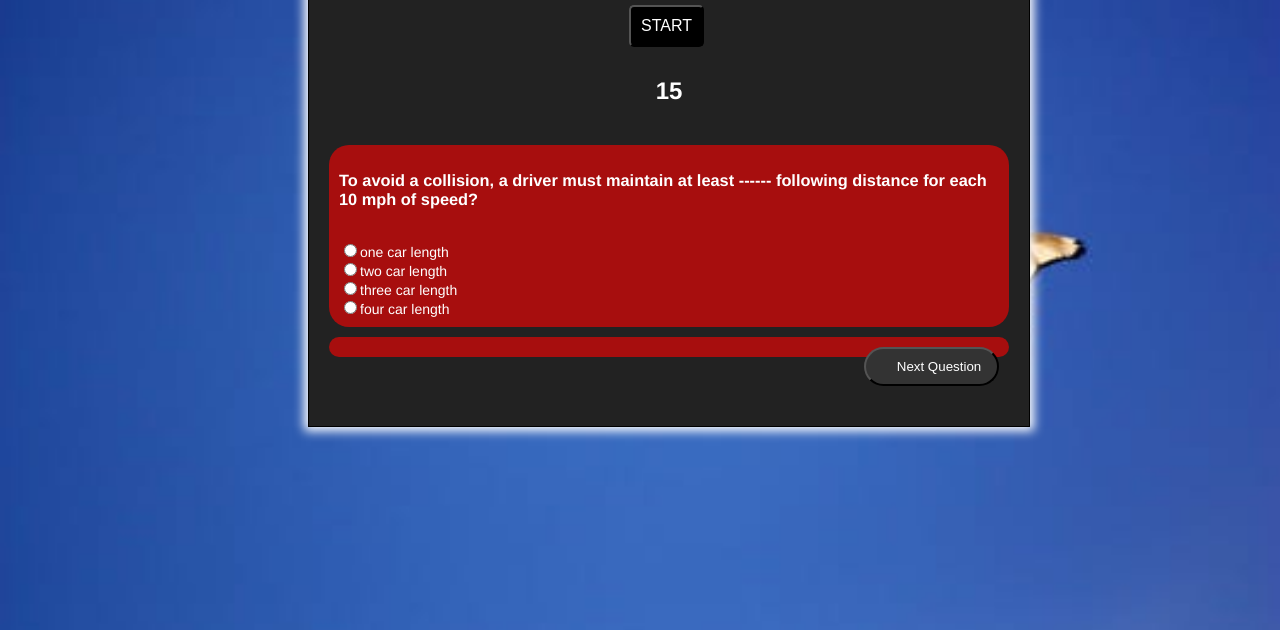
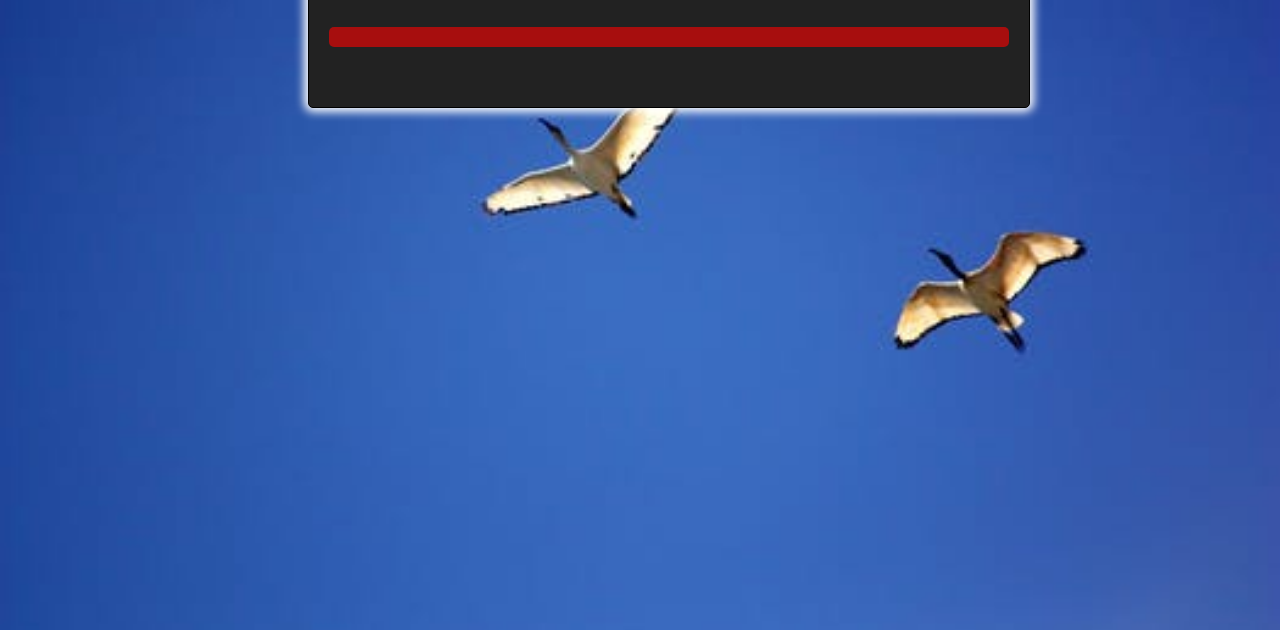
Before and after one commit to mdnurul62/TriviaGame, a plain HTML site: page index.html in a window 1280 px wide. Shown: the part 170-800 px from the top of the page. Drawn offline with nearby package versions, Linux system fonts and the light colour scheme.

Commit message:
Game files changed

```diff
--- a/assets/css/style.css
+++ b/assets/css/style.css
@@ -16,18 +16,19 @@ body {
 	height: auto;
 	position: absolute;
 	margin-left: 300px ;
-	margin-top: 50px;
+	margin-top: 0px;
 	padding: 20px;
 	border: 1px solid black;
 	box-shadow: 0 0 10px 4px #fff;
 	background: #222;
+	border-radius: 5px;
 }
 
 .title {
 	padding-top: 16px;
 	text-align: center;
 	text-transform: uppercase;
-	color: white;
+	color: tomato;
 }
 
 .start {
@@ -52,23 +53,36 @@ body {
 	color: white;
 }
 
-#test, #test_status {
+#questionNumber {
+	font-size: 16px;
+	color: white;
+}
+
+#test {
 	padding: 10px;
 	font-size: 14px;
 	background: rgba(255,0,0,0.6);
-	border-radius: 20px;
+	border-radius: 5px;
+	margin: 10px 0 10px 0;
+	color: white;
+}
+
+#test_status {
+	padding: 10px;
+	font-size: 14px;
 	margin: 10px 0 10px 0;
 	color: white;
 }
 
 
 .nextQuestion {
-	width: 135px;
-	padding: 10px 0 10px 15px;
+	width: 150px;
+	font-size: 16px;
+	color: white;
 	vertical-align: middle;
 	background: #333;
-	margin: 30px 0 20px 265px;
-	color: white;
-	border-radius: 20px;
+	margin-top: 30px;
+	border-radius: 5px;
 	float: right;
+	padding: 8px;
 }
--- a/assets/javascript/app.js
+++ b/assets/javascript/app.js
@@ -1,14 +1,22 @@
-//You'll create a trivia form with multiple choice or true/false options (your choice).
+
+//Game Rules:
+//A quiz game with multiple choice.
 //The player will have a limited amount of time to finish the quiz.
 //The game ends when the time runs out.
-//The page will reveal the number of questions that players answer correctly and incorrectly.
-//Don't let the player pick more than one answer per question.
-//Don't forget to include a countdown timer.
+//The next question will reveal when player will click a button.
+//Quiz status will pop up at the end of quiz.
+//Player will click any one on radio button for answer.
+//Player is not allowed to pick no more than one answer per question.
+// A countdown timer will start when start button is clicked.
+
+$(document).ready(function() {
+	$("#start").on("click", run);
+});
 
 
-var time = 20;
+	var time = 15;
 	var intervalId;
-$("#start").on("click", run);
+	//$("#start").on("click", run);
 
 	function run() {
 		intervalId = setInterval(decrement, 1000);
@@ -21,10 +29,9 @@ function decrement() {
 
 		if ( time === 0) {
 			clearInterval(intervalId);
-		$("#timeRemaining").append("Time up!")
+			$("#timeRemaining").append("Time Up!")
 		}
 	}
-
 	//variables for rendering question.
 
 	var questions;
@@ -46,22 +53,24 @@ var correctAnswer = 0;//last element of inside array which is the correct answer
 
 	//function to render the questions one after another
 	//questions array kept separated at the end of all functions.
+
 	function renderQuestion() {
 	//when all the questions is checked, quiz status will appear on the screen and
 	//message will be populating in div with id test_status of html page.
-	if (position >= questions.length){
+		if (position >= questions.length || time === 0){
 			$("#test_status").html("<h3>You got " + correctAnswer + " of " + questions.length + " questions correct</h3>"
 			+ "<h2>Test completed</h2>");
+			$(".nextQuestion").hide();
 
 		//to stop execution further
-		gameOver();
+			//quizOver();
 		//position = 0;
 		//correctAnswer = 0;
-		//return false;
+		return false;
 		}
 
 
-	$("#timeRemaining").html("Question " + (position + 1) + " of " + questions.length);
+		$("#questionNumber").html("Question " + (position + 1) + " of " + questions.length);
 	//[position] refers to array index of multi dimensional array and [0] refers to first element of inner array.
 	//To capture an element of multi dimentional array, uses the following variables:
 		question = questions[position][0];
@@ -79,6 +88,7 @@ function renderQuestion() {
 			);
 	}
 
+
 	function checkAnswer() {
 		var choices = $("input");
 		for (var i = 0; i < choices.length; i++) {
@@ -93,16 +103,18 @@ function checkAnswer() {
 		position++;
 		renderQuestion();
 	}
-
+/*
 	function quizOver() {
 		if (time === 0) {
 			position = 0;
 			correctAnswer = 0;
 			return false;
+		$(".nextQuestion").unbind('click');
+		$(".nextQuestion").text("Click for result")
 		}
 	}
-
-window.addEventListener("load",run, false);
+*/
+//window.addEventListener("load",run, false);
 
 	var questions = [
 			[   "To avoid a collision, a driver must maintain at least ------ following distance for each 10 mph of speed?","one car length", "two car length", "three car length", "four car length", "1"],
--- a/index.html
+++ b/index.html
@@ -2,17 +2,17 @@
 <html>
 <head>
 	<meta charset="utf-8">
-	<meta name="viewport" content="width=device-width, initial-scale=1.0">
 	<title>Trivia Game</title>
 	<link rel="stylesheet" type="text/css" href="assets/css/style.css">
 	<!-- jQuery -->
     <script src="https://code.jquery.com/jquery-2.2.0.js"></script>
 </head>
 <body>
-	<div id="gameContainer" class="container">
+	<div class="container">
 		<div class="title"><h1>Play Trivia Game!!</h1></div>
 		<div id="start"><button class="start">Start</button></div>
 		<div id="timeRemaining" class="timeRemaining"></div>
+		<div id="questionNumber"></div>
 		<div id="test"></div>
 		<div id="test_status"></div>
 	</div>
```
Lines whose indentation alone changed are shown as unchanged.
